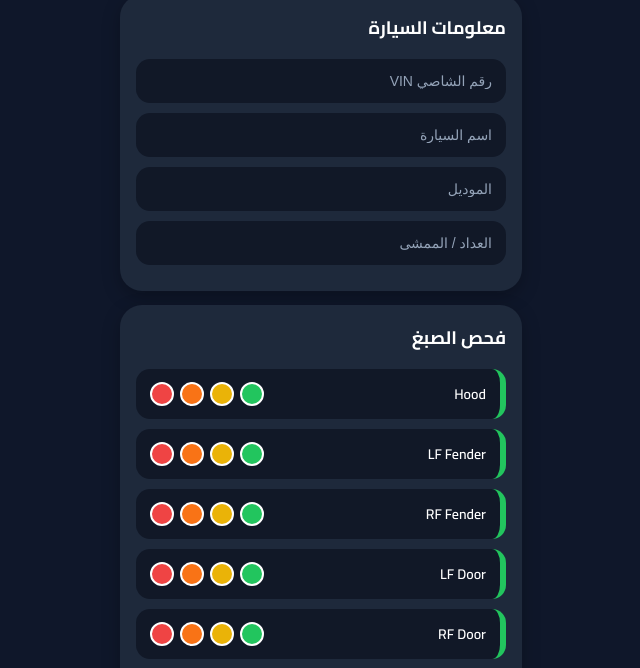
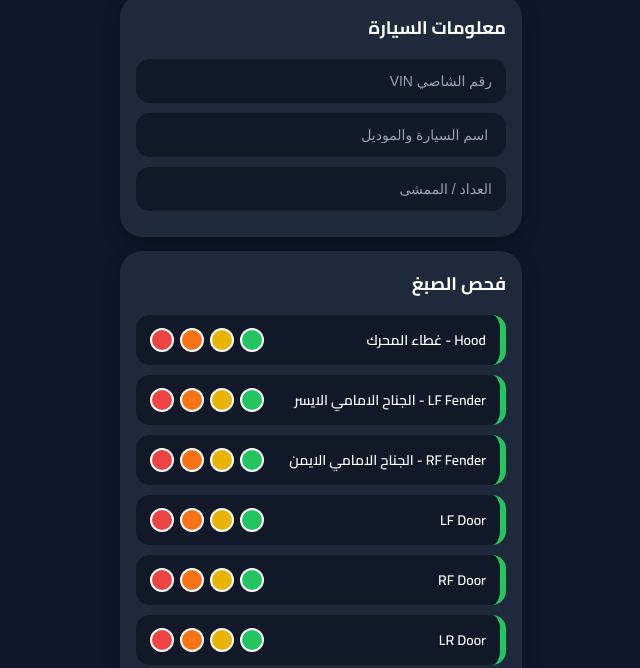
Before and after one commit to SHASSIHA/paint-report.html, a plain HTML site: page index.html in a window 1280 px wide. Shown: the part 98-766 px from the top of the page, without its empty margins (319-959 px from the left). Drawn offline with Linux system fonts and the light colour scheme.

Commit message:
Update placeholders and part names with translations

```diff
--- a/index.html
+++ b/index.html
@@ -225,9 +225,7 @@ body{
 
 <input class="input" placeholder="رقم الشاصي VIN">
 
-<input class="input" placeholder="اسم السيارة">
-
-<input class="input" placeholder="الموديل">
+<input class="input" placeholder=" اسم السيارة والموديل">
 
 <input class="input" placeholder="العداد / الممشى">
 
@@ -244,7 +242,7 @@ body{
 <div class="parts">
 
 <div class="part">
-<div class="part-name">Hood</div>
+<div class="part-name">Hood - غطاء المحرك </div>
 <div class="status-buttons">
 <div class="status-btn green" onclick="setColor(this,'#22c55e')"></div>
 <div class="status-btn yellow" onclick="setColor(this,'#eab308')"></div>
@@ -254,7 +252,7 @@ body{
 </div>
 
 <div class="part">
-<div class="part-name">LF Fender</div>
+<div class="part-name">LF Fender - الجناح الامامي الايسر </div>
 <div class="status-buttons">
 <div class="status-btn green" onclick="setColor(this,'#22c55e')"></div>
 <div class="status-btn yellow" onclick="setColor(this,'#eab308')"></div>
@@ -264,7 +262,7 @@ body{
 </div>
 
 <div class="part">
-<div class="part-name">RF Fender</div>
+<div class="part-name">RF Fender - الجناح الامامي الايمن </div>
 <div class="status-buttons">
 <div class="status-btn green" onclick="setColor(this,'#22c55e')"></div>
 <div class="status-btn yellow" onclick="setColor(this,'#eab308')"></div>
```
